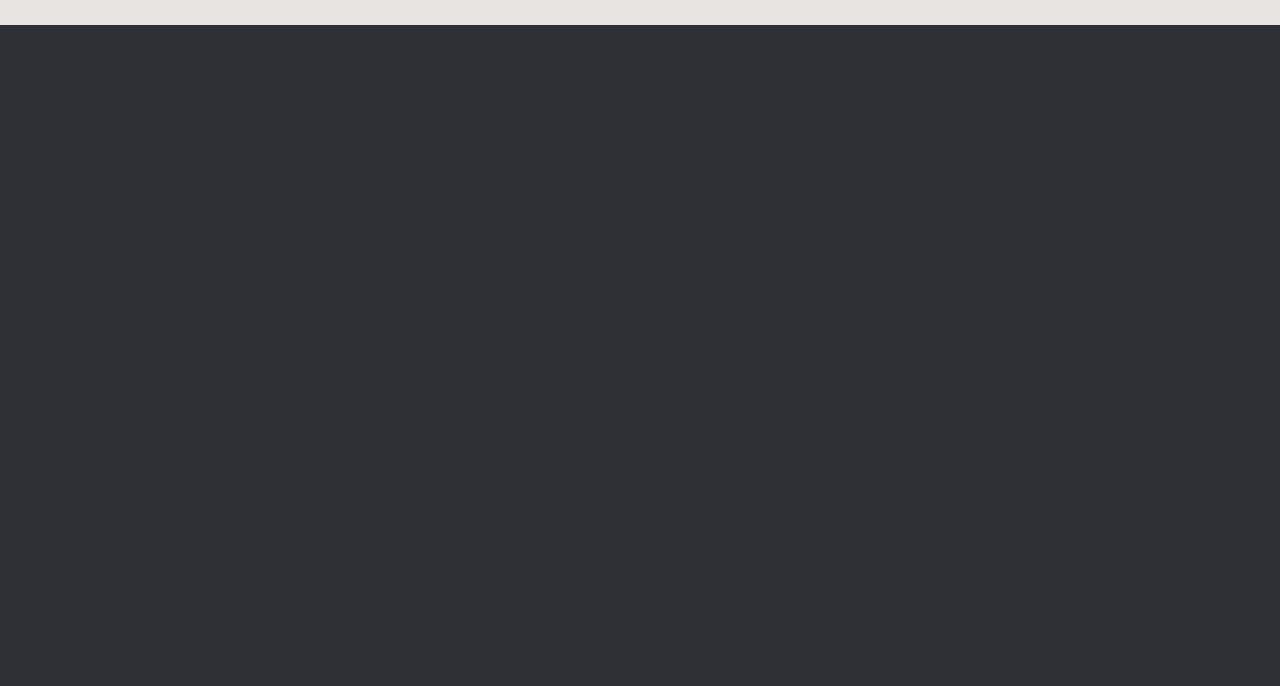
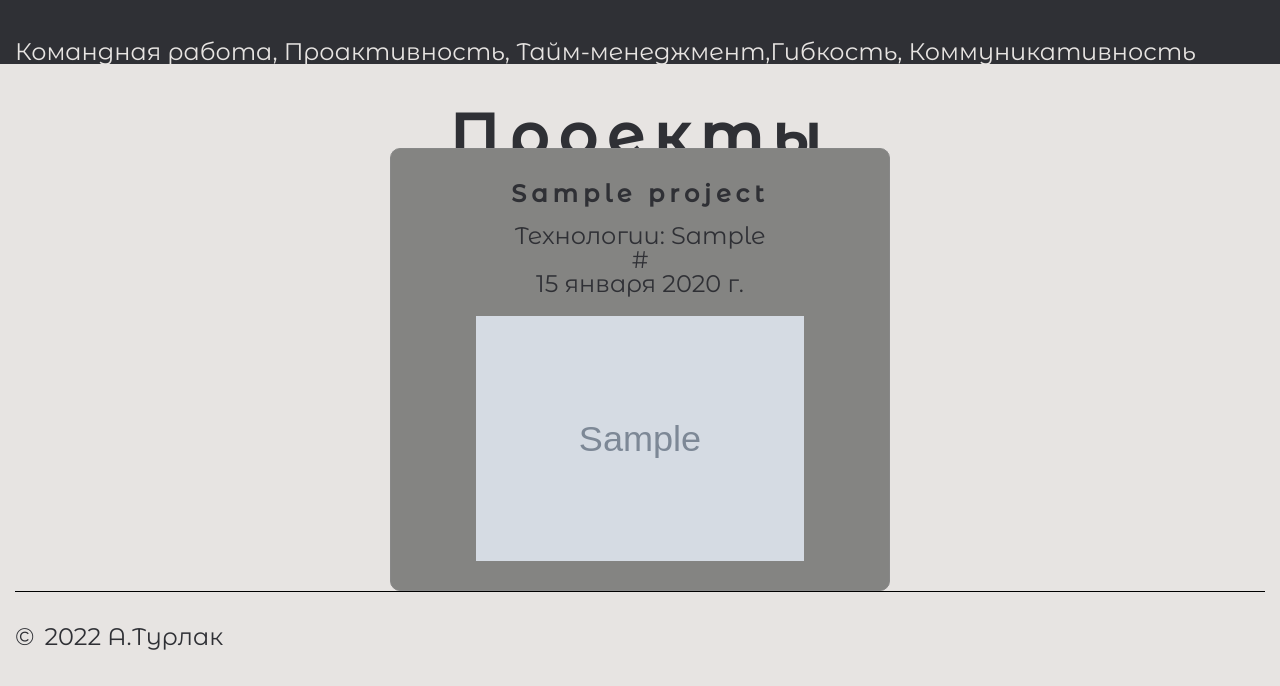
Before and after one commit to Anzhelika007/My_portfolio, a Django app: page / in a window 1280 px wide. Shown: the part 2892-3578 px from the top of the page. Before the commit the page ends 2917 px from the top, so only its background shows below. Run offline with Django 4.2, Linux system fonts and the light colour scheme; tables that the repository leaves empty hold one stand-in row (values such as "Sample post"); grey boxes marked "Sample" are stand-in pictures; some web fonts are replaced.

Commit message:
add index.html info

```diff
--- a/portfolio/main/models.py
+++ b/portfolio/main/models.py
@@ -38,8 +38,8 @@ class Course(models.Model):
     title = models.CharField(max_length=250)
     date = models.CharField(max_length=30)
     description = models.TextField()
-    certificate = models.ImageField(upload_to='sertificate/%Y/%m/%d',blank=True)
-    link= models.TextField()
+    certificate = models.ImageField(upload_to='sertificate/',blank=True)
+
 
     class Meta:
         ordering = ('organization',)
@@ -53,7 +53,7 @@ class Course(models.Model):
 class Skill(models.Model):
     skill = models.CharField(max_length=30, db_index=True)
     slug = models.SlugField(max_length=30, unique=True)
-    icon = models.ImageField(blank=True)
+    icon = models.ImageField(upload_to='icon/', blank=True)
     percent = models.IntegerField()
 
     class Meta:
@@ -82,10 +82,11 @@ class Project(models.Model):
     title = models.CharField(max_length=250, db_index=True)
     slug = models.SlugField(max_length=250, db_index=True, unique=True)
     body = models.TextField()
-    image = models.ImageField(blank=True)
-    created_on = models.DateTimeField(auto_now_add=True)
-    last_modified = models.DateTimeField(auto_now=True)
-    technology = models.ManyToManyField(Technology, related_name='projects')
+    image = models.ImageField(upload_to='project/', blank=True)
+    created_on = models.DateField(auto_now_add=True)
+    last_modified = models.DateField(auto_now=True)
+    technology = models.ManyToManyField('Technology', related_name='projects')
+    link = models.TextField()
 
     class Meta:
         ordering = ('title',)
--- a/portfolio/main/static/css/style.css
+++ b/portfolio/main/static/css/style.css
@@ -176,35 +176,55 @@ ul.footer__menu > li:last-child > a>svg:hover{
     background: var(--color-icon-text);
     color: var(--color-background-base);
 }
-.about__wrapper{
-    display: flex;
-    flex-direction: column;
-    justify-content: center;
-    text-align: center;
-}
 .about__title{
     padding: 1em 0 0;
     font-weight: 700;
     font-size: 60px;
     letter-spacing: 10px;
+    text-align: center;
 }
 .about__title1{
-    padding: 3em 0 2em;
+    padding: 2em 0 2em;
     font-weight: 500;
     font-size: 50px;
     letter-spacing: 5px;
-}
-.about__title-card{
-
+    text-align: center;
 }
 .about__container{
+    width: 100%;
     display: flex;
+    justify-content: space-evenly;
+    align-content: space-between;
+    flex-wrap: wrap;
 }
 .about__card{
     box-sizing: border-box;
-    width: 50%;
+    width: 40%;
     min-weight: 300px;
+    border: 1px solid #888888;
+    border-radius: 10px;
+    text-align: center;
+    padding: 25px 15px;
+    background: #848482;
 }
+.about__card-title{
+    font-weight: 700;
+    line-height: 40px;
+    padding-bottom: 10px;
+    letter-spacing: 5px;
+}
+.about__card-ears{
+    padding-bottom: 20px;
+}
+.about__card-description{}
+.about__card-img{
+    width: 70%;
+}
+
+
+
+.about__card-title{}
+.about__card-title{}
 /*=========home============ */
 /*=========home============ */
 /*=========home============ */
--- a/portfolio/main/templates/base.html
+++ b/portfolio/main/templates/base.html
@@ -16,7 +16,7 @@
 <header>
     <div class="mm">
         <div class="header container__base">
-            <div class="header__title">А.Турлак</div>
+            <div class="header__title">Найми меня :)</div>
             <ul class="header__menu">
                 <li class="header__menu-item"><a href="#">Главная</a></li>
                 <li class="header__menu-item"><a href="#">Обо мне</a></li>
--- a/portfolio/main/templates/index.html
+++ b/portfolio/main/templates/index.html
@@ -21,28 +21,17 @@
     </div>
 </section>
 <section class="about">
-    <div class="about__wrapper container__base">
-        <div class="about__category">
+    <div class="container__base">
         <div class="about__title">Обо мне</div>
-        </div>
-        <div class="about__category">
         <div class="about__title1">Образование</div>
         <div class="about__container">
             {% for education in educations %}
             <div class="about__card">
-                    <div>
-                        <div>{{ education.university }}</div>
-                        <div>{{ education.date }}</div>
-                        <div>{{ education.description }}</div>
-                        <img src="{% if education.certificate %}{{ image.url }}{%else %}{% static 'img/no_image.png' %}{% endif %}">
-                        <div>{{ education.certificate }}</div>
-                    </div>
-                </div>
-                <div>
-
+                <div class="about__card-title">{{ education.university }}</div>
+                <div class="about__card-ears">{{ education.date }}</div>
+                <div class="about__card-description">{{ education.description }}</div>
             </div>
             {% endfor %}
-            </div>
         </div>
 
         <div class="about__category">
@@ -50,12 +39,10 @@
             <div class="about__container">
                 {% for work in works %}
                 <div class="about__card">
-                    <div>
-                        <div>{{ work.organization }}</div>
-                        <div>{{ work.profession }}</div>
-                        <div>{{ work.date }}</div>
-                        <div>{{ work.description }}</div>
-                    </div>
+                    <div class="about__card-title">{{ work.organization }}</div>
+                    <div class="about__card-description">{{ work.profession }}</div>
+                    <div class="about__card-ears">{{ work.date }}</div>
+                    <div class="about__card-description">{{ work.description }}</div>
                 </div>
                 {% endfor %}
             </div>
@@ -66,22 +53,51 @@
             <div class="about__container">
                 {% for cours in courses %}
                 <div class="about__card">
-                    <div>
-                        <div>{{ cours.title }}</div>
+                    <div class="about__card-title">{{ cours.title }}</div>
                     <div>{{ cours.organization }}</div>
-                        <div>{{ cours.date }}</div>
+                    <div class="about__card-ears">{{ cours.date }}</div>
                     <div>{{ cours.description }}</div>
-                    </div>
+                    <img class="about__card-img" src="{{ cours.certificate.url }}">
                 </div>
                 {% endfor %}
             </div>
         </div>
 
-        <div class="about__title1">Курсы</div>
         <div class="about__title1">Предпочтения в работе</div>
+        <div>Я Python-разработчик и сейчас нахожусь в поиске новых возможностей.
+            Предпочитаю работу в офисе, так как считаю, что работа в команде в
+            формате офлайн - залог успеха для качественного создания проекта.
+            Мои цели на ближайшее время: через год/два хотела бы дорасти до Middle
+            разработчика, через три/четыре года до Senior.
+            Нацелена развиваться и стать Team Lead.
+        </div>
+
+        <div class="about__title1">Личные качества</div>
+        <div>Командная работа, Проактивность, Тайм-менеджмент,Гибкость, Коммуникативность</div>
     </div>
 </section>
-<!--<section class="projects"></section>-->
+<section class="projects">
+    <div class="about__wrapper container__base">
+        <div class="about__category">
+            <div class="about__title">Проекты</div>
+        </div>
+        <div class="about__category">
+            <div class="about__container">
+                {% for project in projects %}
+                <div class="about__card">
+                    <div class="about__card-title">{{ project.title }}</div>
+                    <div>Технологии: {% for technol in project.technology.all %}
+                        {{ technol.technology }}{% endfor %}
+                    </div>
+                    <div>{{ project.link }}</div>
+                    <div class="about__card-ears">{{ project.created_on}}</div>
+                    <img class="about__card-img" src="{{ project.image.url }}">
+                </div>
+                {% endfor %}
+            </div>
+        </div>
+    </div>
+</section>
 <!--<section class="contacts"></section>-->
 
 {% endblock %}
```
Also changed, not shown: portfolio/main/admin.py (line endings or trailing spaces). Lines whose indentation alone changed are shown as unchanged.
